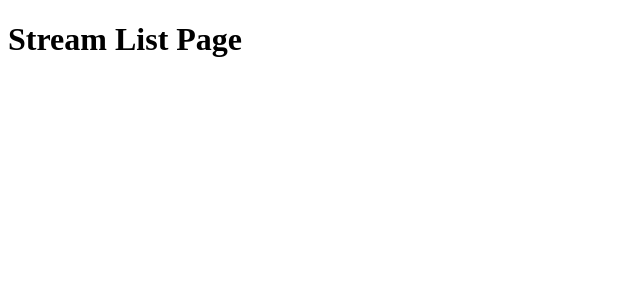
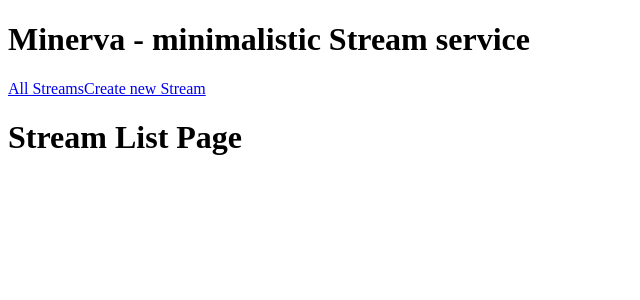
Before and after one commit to dockwall/minerva-client, a React (Create React App) app: page /#/ in a window 1280 px wide. Shown: the top 300 px of the page, without its empty margins (0-640 px from the left). Built offline with nearby package versions, Linux system fonts and the light colour scheme.

Commit message:
Created Layout, Header components

```diff
--- a/src/components/App.js
+++ b/src/components/App.js
@@ -7,14 +7,23 @@ import StreamDelete from "./streams/StreamDelete";
 import StreamCreate from "./streams/StreamCreate";
 import StreamShow from "./streams/StreamShow";
 
+import Layout from "./layout/Layout";
+
+// react-router v6 nested routes have a good option - relative pathes
+// For parent route we write root path
+// Then, if we have nested routes with the same path - we use "index" prop
+// For all the rest routes we use path without "/..."
+
 const App = () => {
     return (
         <Routes>
-            <Route path="/" element={<StreamList />} />
-            <Route path="/new" element={<StreamCreate />} />
-            <Route path="/delete" element={<StreamDelete />} />
-            <Route path="/show" element={<StreamShow />} />
-            <Route path="/edit" element={<StreamEdit />} />
+            <Route path="/" element={<Layout />}>
+                <Route index element={<StreamList />} />
+                <Route path="new" element={<StreamCreate />} />
+                <Route path="delete" element={<StreamDelete />} />
+                <Route path="show" element={<StreamShow />} />
+                <Route path="edit" element={<StreamEdit />} />
+            </Route>
         </Routes>
     );
 };
--- /dev/null
+++ b/src/components/layout/Header.js
@@ -0,0 +1,14 @@
+import React from "react";
+import { Link } from "react-router-dom";
+
+const Header = () => {
+    return (
+        <header>
+            <h1>Minerva - minimalistic Stream service</h1>
+            <Link to="/">All Streams</Link>
+            <Link to="/new">Create new Stream</Link>
+        </header>
+    )
+};
+
+export default Header;
--- /dev/null
+++ b/src/components/layout/Layout.js
@@ -0,0 +1,21 @@
+import React from "react";
+import { Outlet } from "react-router-dom";
+
+import Header from "./Header";
+
+// Outlet - "Placeholder" for our nested routes
+// All the rest JSX is always visible
+// <></> - React JSX Fragment
+
+const Layout = () => {
+    return (
+        <>
+            <Header />
+            <main>
+                <Outlet />
+            </main>
+        </>
+    )
+};
+
+export default Layout;
```
